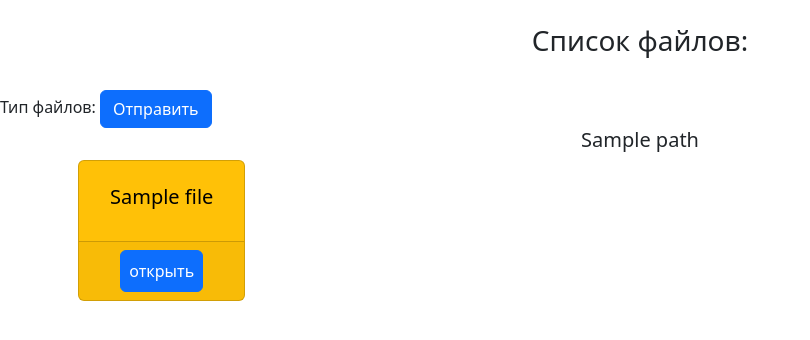
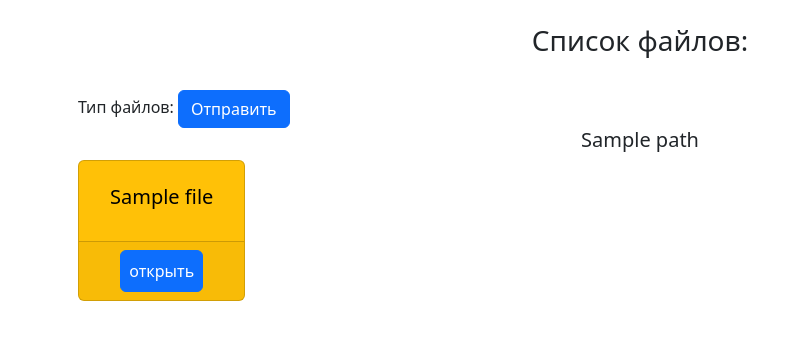
Before and after one commit to mike-sazonov/Yandex_api, a Django app: template web_app/templates/web_app/files.html in a window 1280 px wide. Shown: the top 340 px of the page, without its empty margins (0-810 px from the left). Run offline with Django 5.2, Linux system fonts and the light colour scheme; the template is opened without the code that fills it: most values are stand-ins (such as "Sample title", 1, 10 or a date in 2020); some libraries are stand-ins or nearby versions.

Commit message:
files.html

```diff
--- a/web_app/templates/web_app/files.html
+++ b/web_app/templates/web_app/files.html
@@ -5,6 +5,7 @@
 
 {% block content %}
 <div class="text-center p-4"><h3>Список файлов:</h3></div>
+<div class="container px-2">
     <form action="/files">
         <label> Тип файлов: </label>
         <input type="hidden" name="key" value="{{ key }}">
@@ -12,6 +13,7 @@
         {% bootstrap_form form show_label=False %}
         <button class="btn btn-primary" type="submit">Отправить</button>
     </form>
+</div>
 <h5 class="text-center">{{ path }}</h5>
 <div class="container px-2">
     <div class="row">
```
